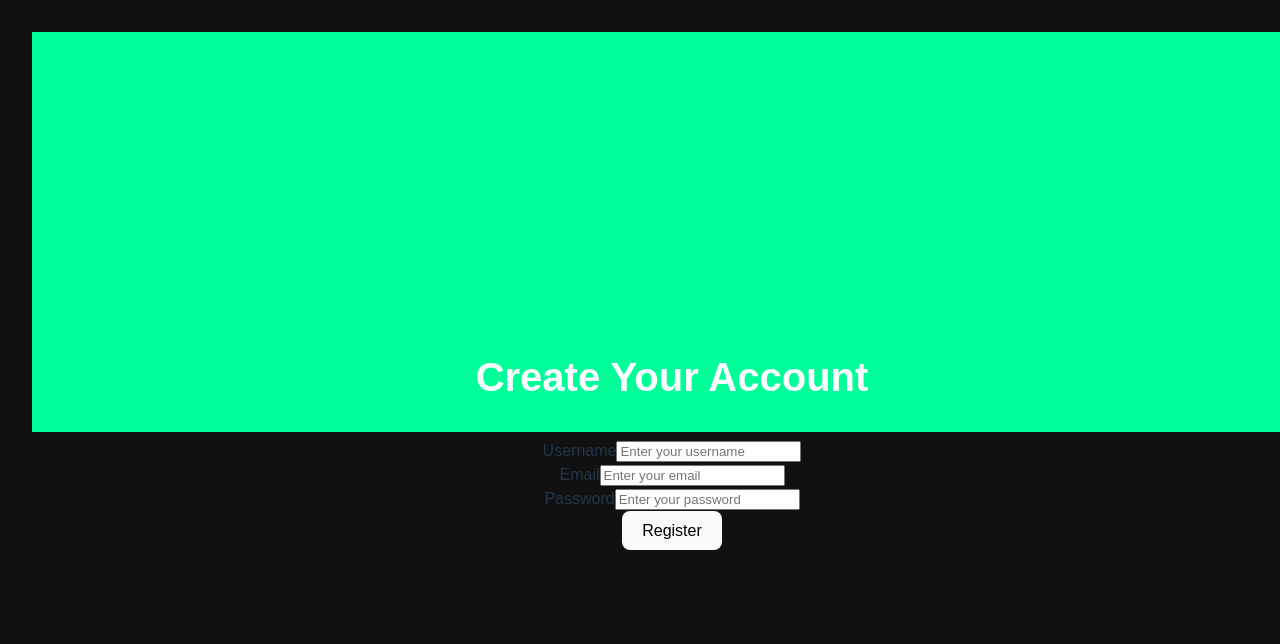
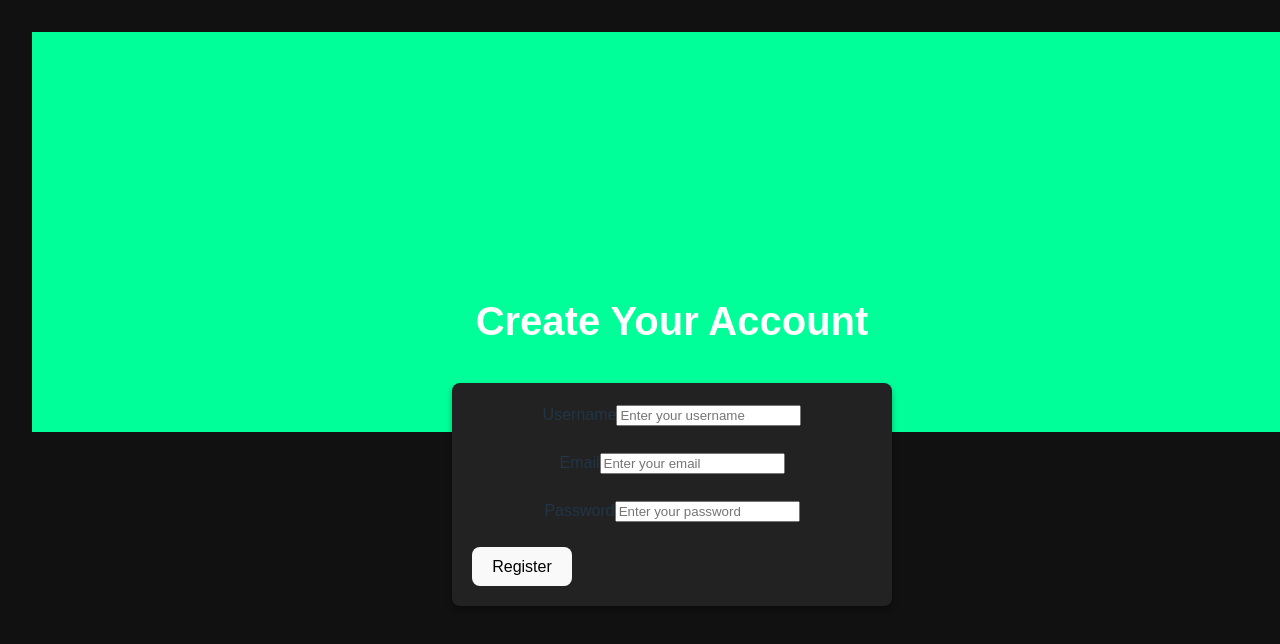
Before and after one commit to Mohammad-Zahran/Quiz-App-Part2, a React (Vite) app in the folder frontend/: page /register in a window 1280 px wide. Shown: the top 644 px of the page. Built offline with nearby package versions, Linux system fonts and the light colour scheme.

Commit message:
Added the style for the regiter forms

```diff
--- a/frontend/src/pages/Register/style.css
+++ b/frontend/src/pages/Register/style.css
@@ -18,3 +18,20 @@
     color: white;
     margin-bottom: 2rem;
   }
+
+  .register-form {
+    display: flex;
+    flex-direction: column;
+    align-items: flex-start;
+    width: 90%;
+    max-width: 400px;
+    background-color: #222;
+    padding: 20px;
+    border-radius: 8px;
+    box-shadow: 0 4px 6px rgba(0, 0, 0, 0.3);
+  }
+
+  .register-form .form-group {
+    width: 100%;
+    margin-bottom: 1.5rem;
+  }
```
